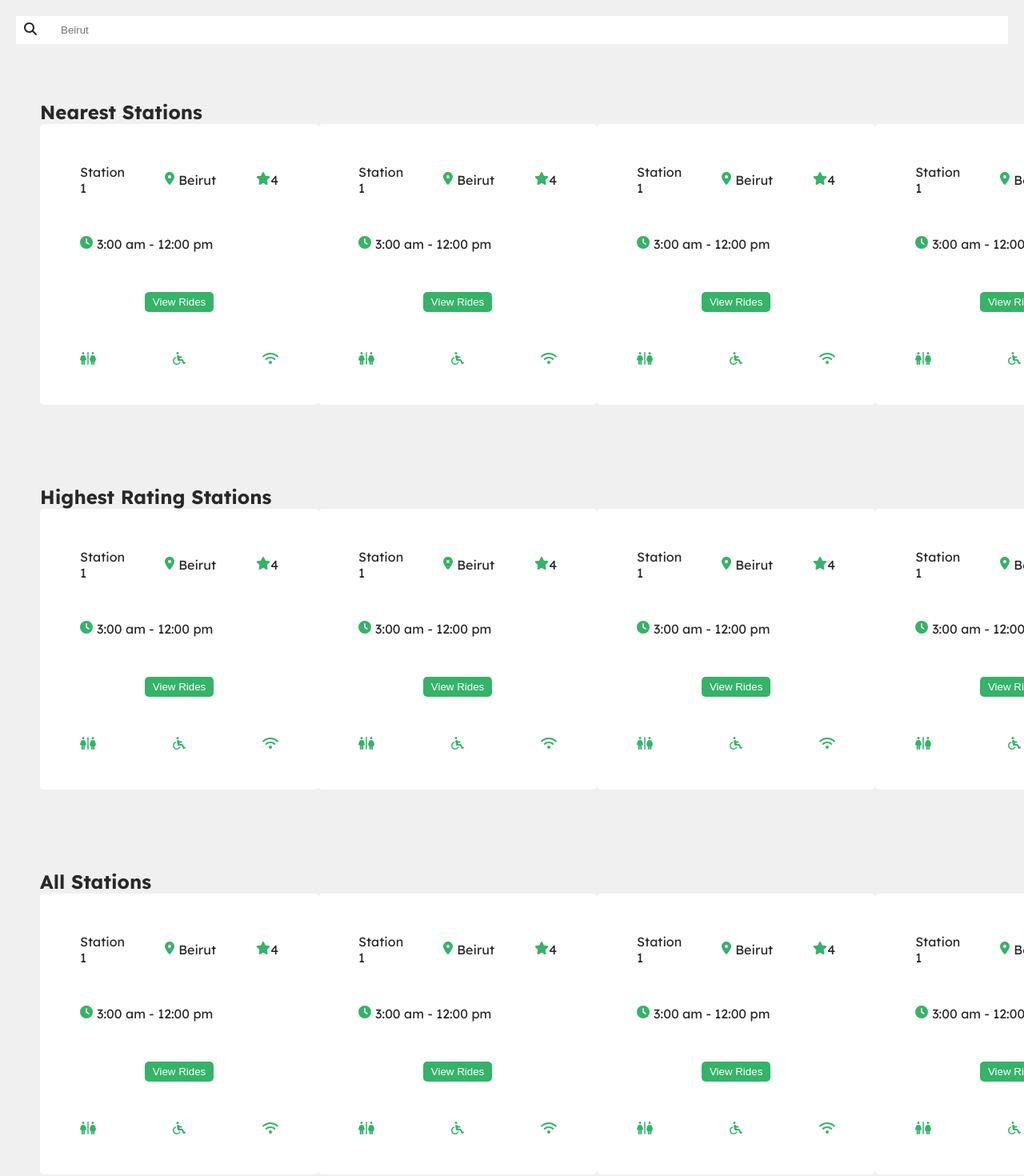
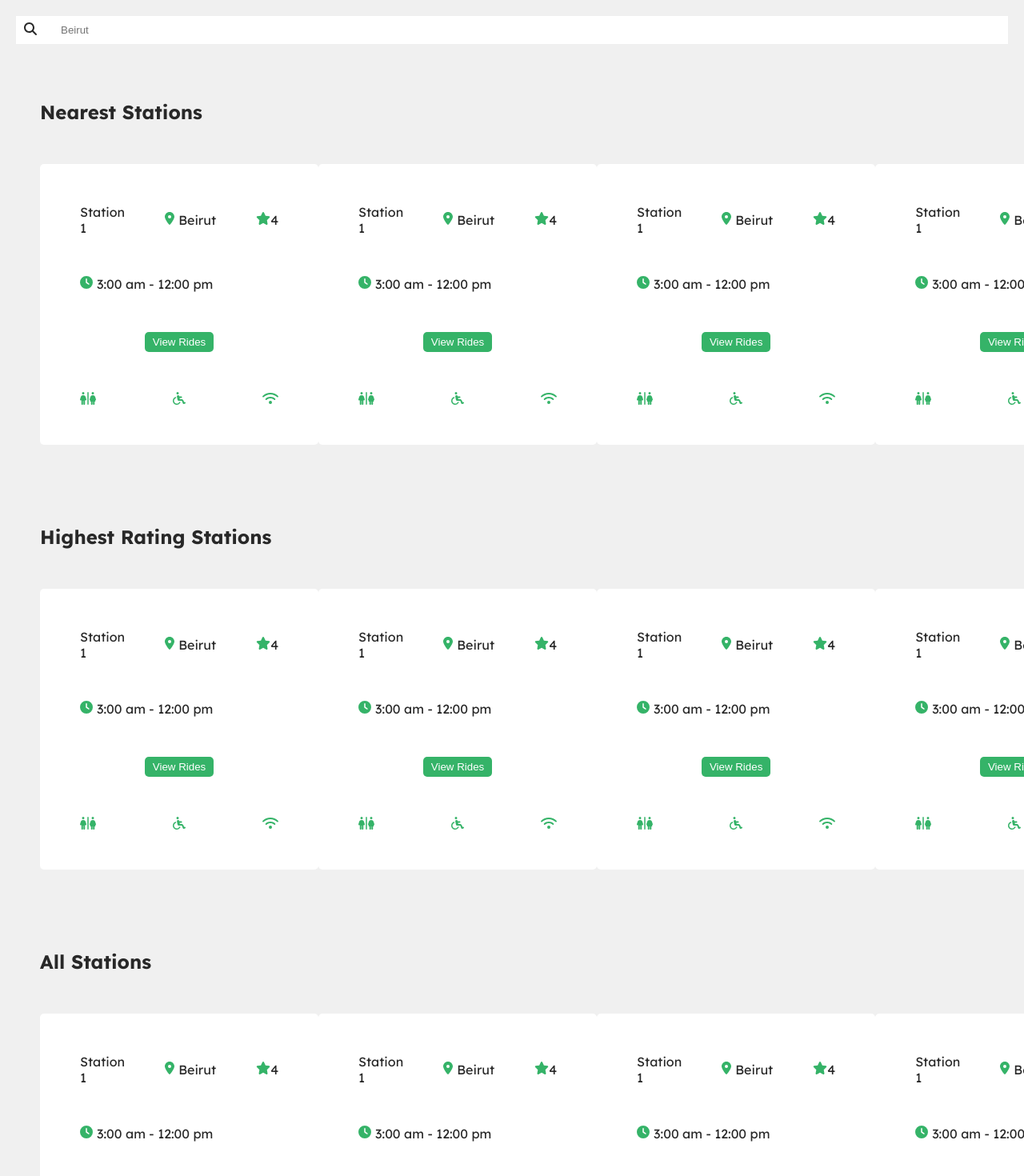
Before and after one commit to ayaamazloum/Subway-System, a React (Create React App) app in the folder subway-system/: page /userstation in a window 1280 px wide. Shown: the top 1470 px of the page at 80% size. Built offline with nearby package versions, Linux system fonts and the light colour scheme.

Commit message:
adding padding bottom

```diff
--- a/subway-system/src/pages/UserStation/index.jsx
+++ b/subway-system/src/pages/UserStation/index.jsx
@@ -13,7 +13,7 @@ const UserStation = () => {
                 <input type="text" placeholder="Beirut" className="search-input"/>
             </div>
             <div className="padding">
-                <h2>Nearest Stations</h2>
+                <h2 className="padding-bottom">Nearest Stations</h2>
                 <div className="flex space-between">
                     <StationCard/>
                     <StationCard/>
@@ -23,7 +23,7 @@ const UserStation = () => {
 
             </div>
             <div className="padding">
-                <h2>Highest Rating Stations</h2>
+                <h2 className="padding-bottom">Highest Rating Stations</h2>
                 <div className="flex space-between">
                     <StationCard/>
                     <StationCard/>
@@ -32,7 +32,7 @@ const UserStation = () => {
                 </div>
             </div>
             <div className="padding">
-                <h2>All Stations</h2>
+                <h2 className="padding-bottom">All Stations</h2>
                 <div className="flex space-between">
                     <StationCard/>
                     <StationCard/>
--- a/subway-system/src/pages/UserStation/style.css
+++ b/subway-system/src/pages/UserStation/style.css
@@ -42,3 +42,7 @@
 .padding {
     padding: 50px
 }
+
+.padding-bottom {
+    padding-bottom: 50px;
+}
```
